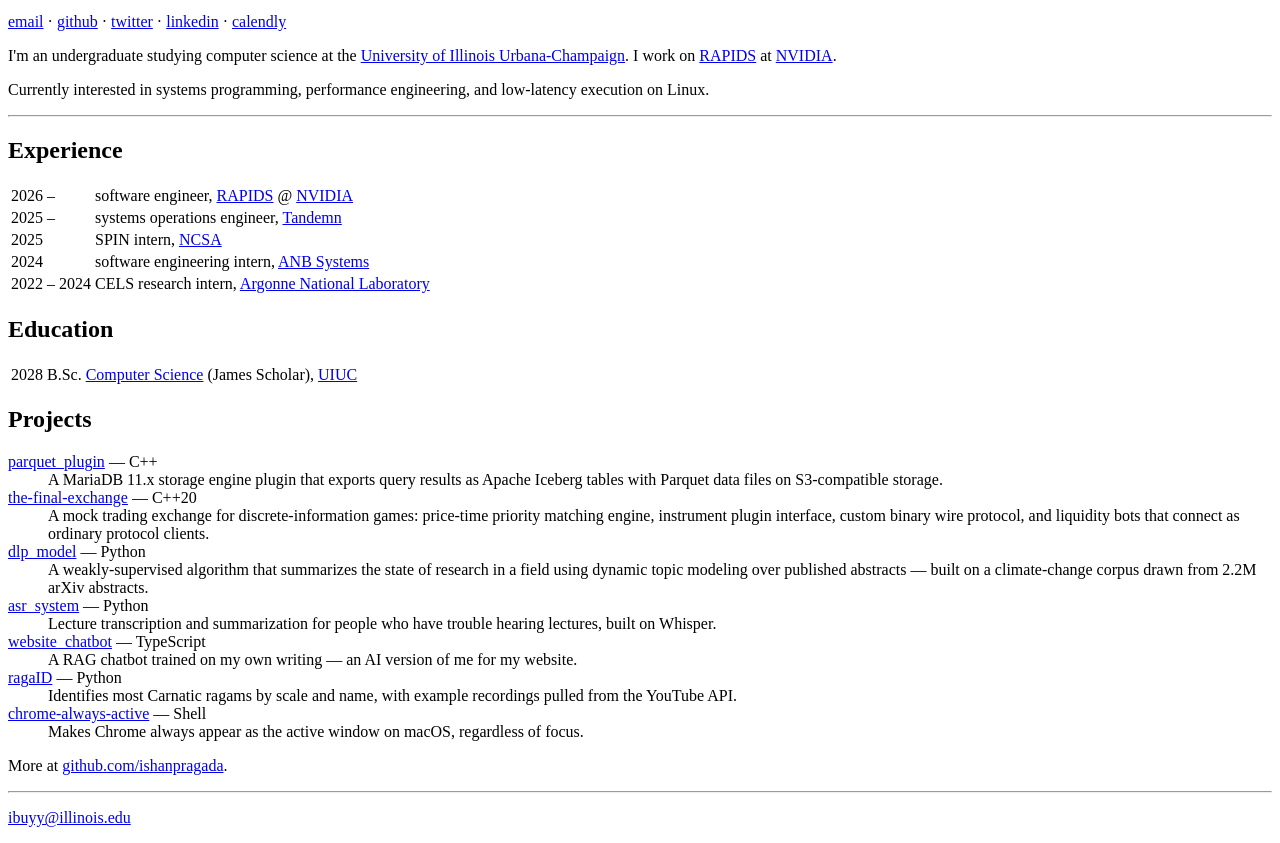
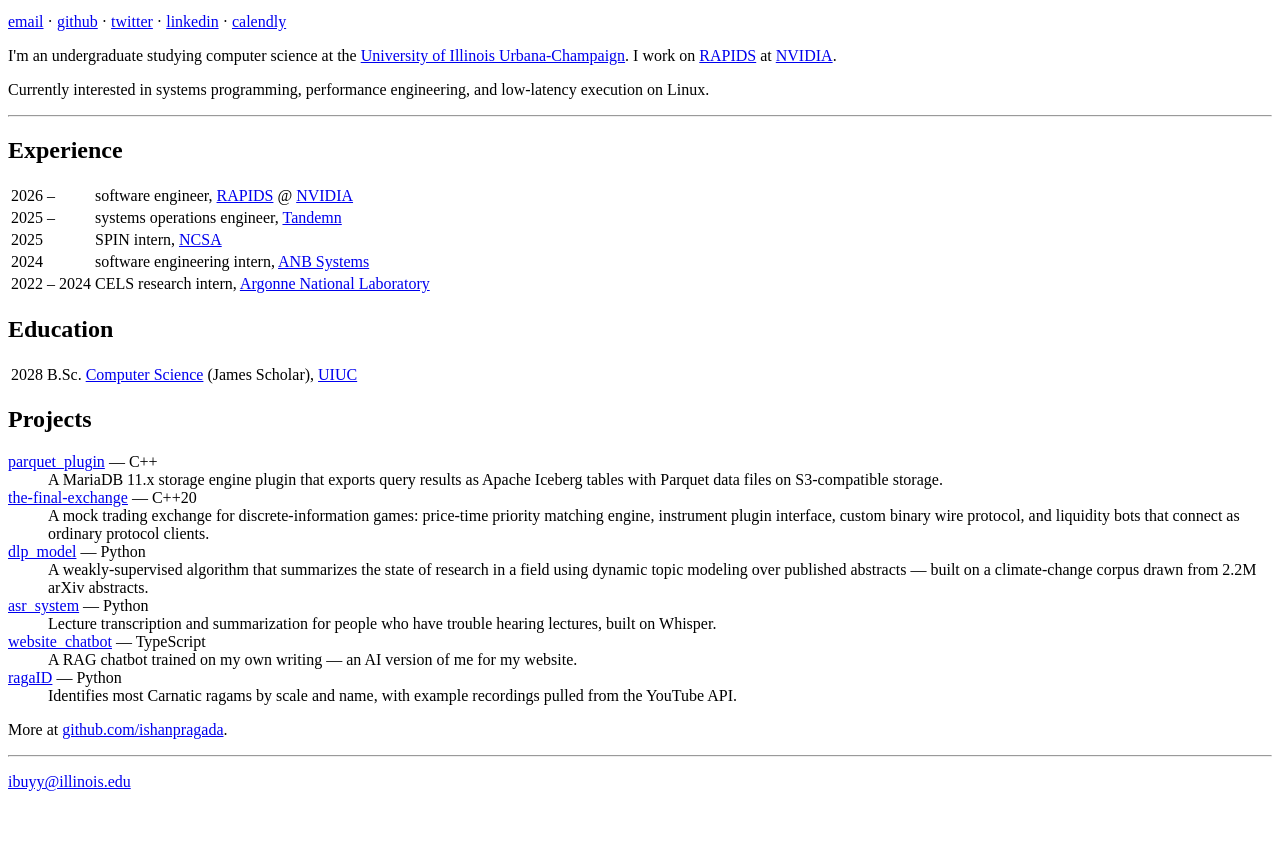
Before and after one commit to ishanpragada/new_portfoliio_website, a plain HTML site: page index.html in a window 1280 px wide. Shown: the part 101-944 px from the top of the page. After the commit the page ends 908 px from the top, so only its background shows below. Drawn offline with Linux system fonts and the light colour scheme.

Commit message:
remove chrome-always-active project

```diff
--- a/index.html
+++ b/index.html
@@ -100,9 +100,6 @@
 <dd>Identifies most Carnatic ragams by scale and name, with example recordings pulled from
 the YouTube API.</dd>
 
-<dt><a href="https://github.com/ishanpragada/chrome-always-active">chrome-always-active</a> &mdash; Shell</dt>
-<dd>Makes Chrome always appear as the active window on macOS, regardless of focus.</dd>
-
 </dl>
 
 <p>More at <a href="https://github.com/ishanpragada?tab=repositories">github.com/ishanpragada</a>.</p>
```
